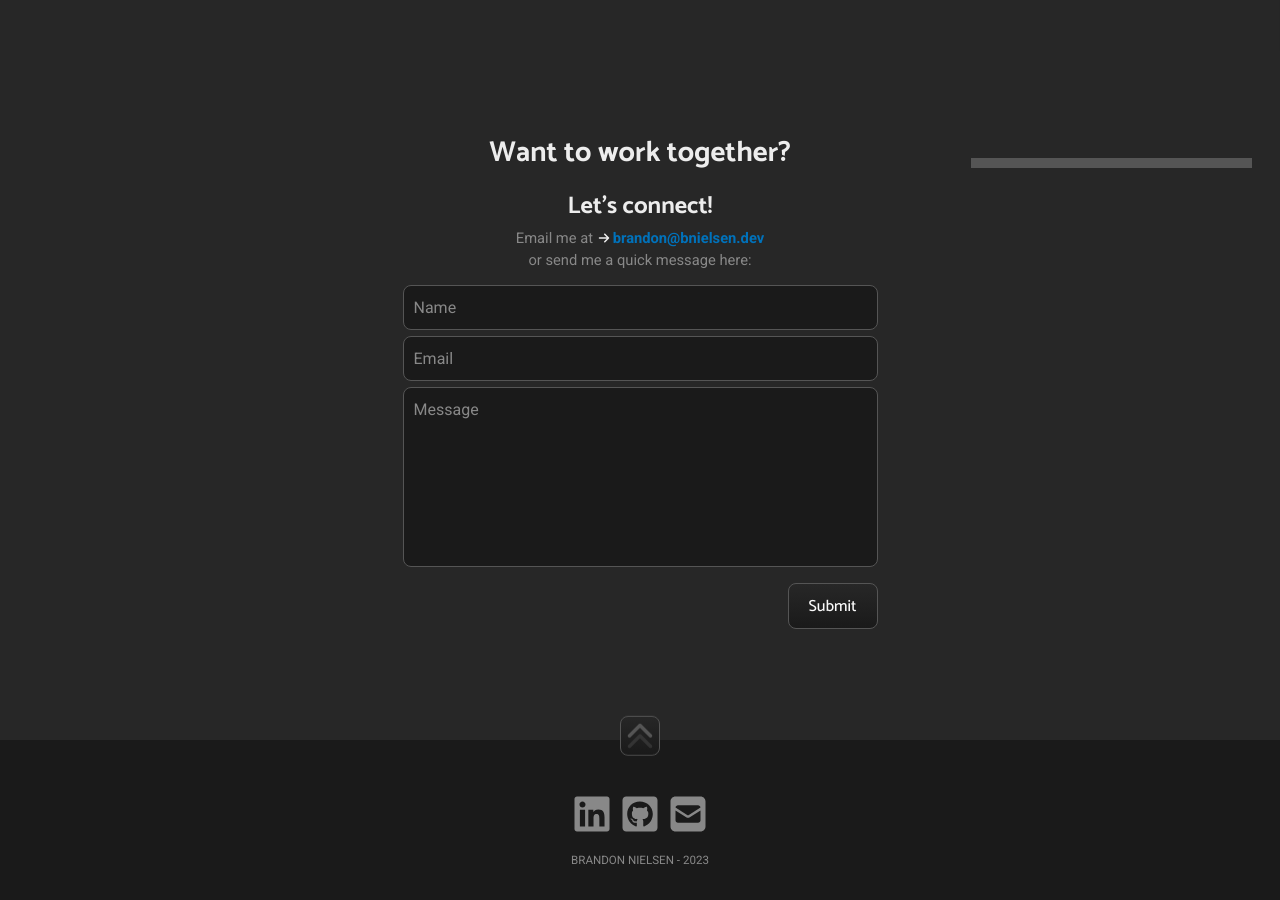
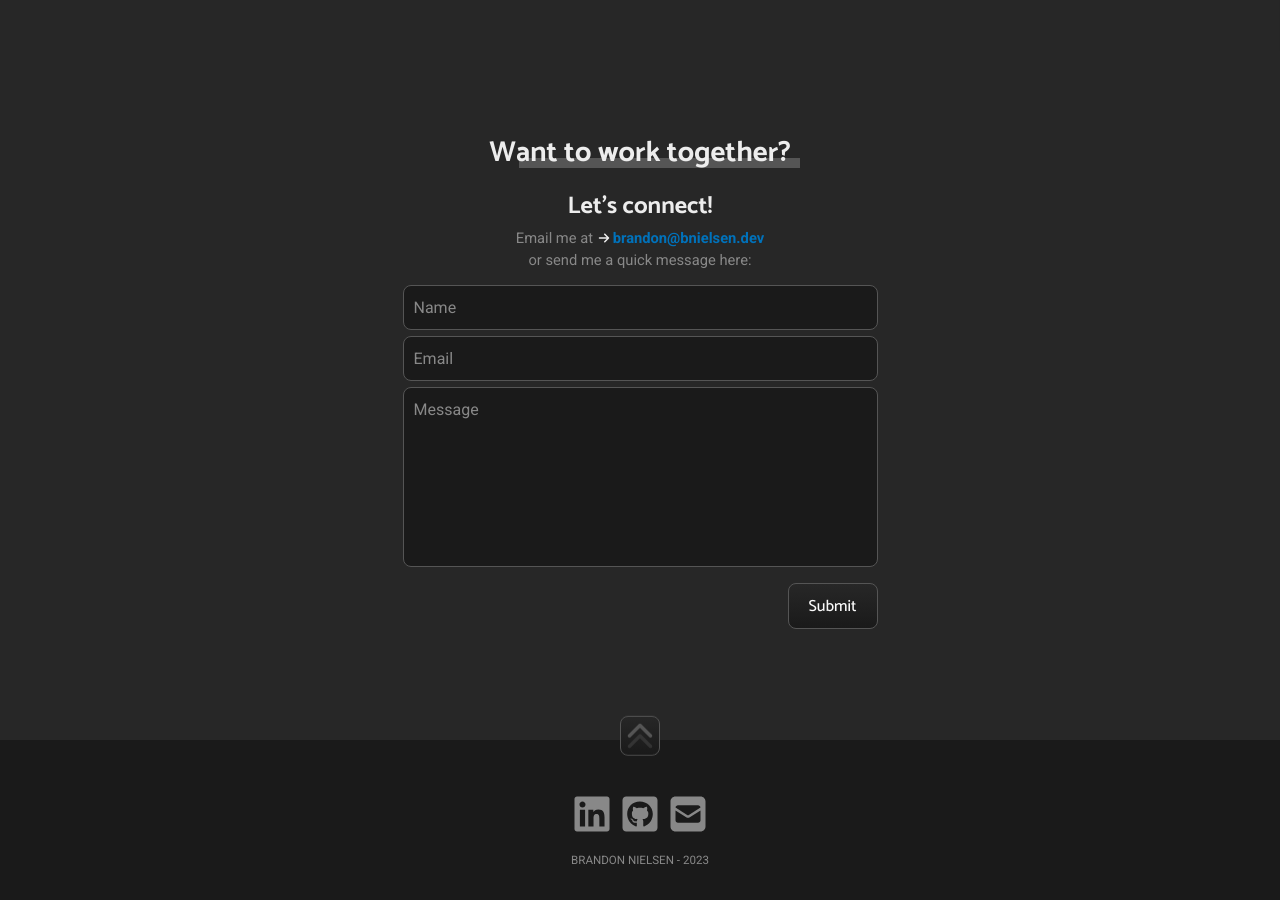
Before and after one commit to bnielsencodes/bnielsen.dev-v2, a Next.js app: page / in a window 1280 px wide. Shown: the part 8180-9080 px from the top of the page. Built offline with nearby package versions, Linux system fonts and the light colour scheme.

Commit message:
Set a width to section heading
No set width was causing pseudo after underline to reposition.

```diff
--- a/app/components/contact-section/ContactSection.tsx
+++ b/app/components/contact-section/ContactSection.tsx
@@ -13,7 +13,7 @@ export default function ContactSection({ darkMode }: { darkMode: boolean }) {
       {/* section heading */}
       <p
         className={clsx(
-          "relative z-0 w-full mx-auto mb-[10px] text-[1.8rem] font-bold text-center after:absolute after:content-[''] after:-z-10 after:right-0 after:bottom-[5px] after:w-[281px] after:h-[10px]",
+          "relative z-0 w-[319px] mx-auto mb-[10px] text-[1.8rem] font-bold text-center after:absolute after:content-[''] after:-z-10 after:right-0 after:bottom-[5px] after:w-[281px] after:h-[10px]",
           {
             "text-neutral-500 after:bg-neutral-300": darkMode,
             "text-neutral-200 after:bg-neutral-400": !darkMode,
```
